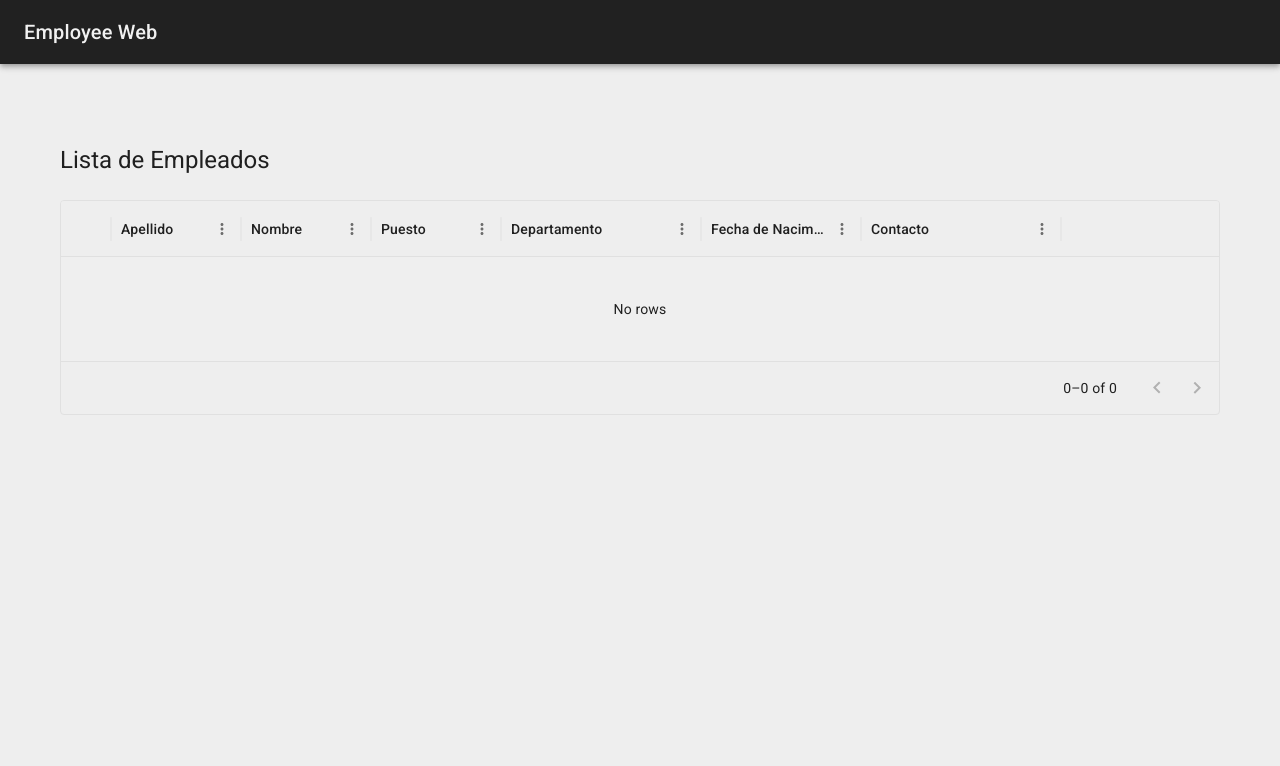
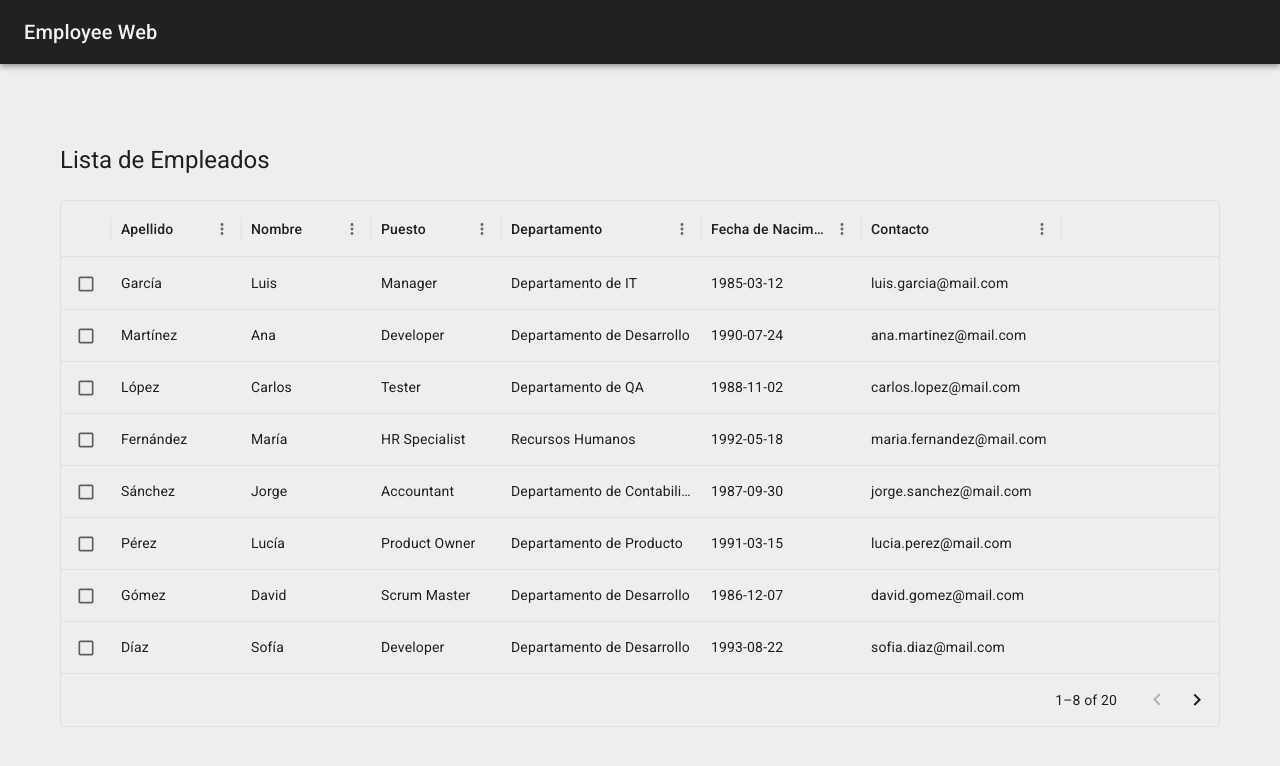
Before and after one commit to MartinezFabian/EmployeeWeb_React_TypeScript, a React (Vite) app: page / in a window 1280 px wide. Shown: the top 766 px of the page. Built offline with nearby package versions, Linux system fonts and the light colour scheme; no server answers.

Commit message:
Add checkbox toggle functionality

```diff
--- a/src/pages/home/components/EmployeeTable.tsx
+++ b/src/pages/home/components/EmployeeTable.tsx
@@ -1,9 +1,23 @@
 import React from 'react';
 
-import { DataGrid, GridColDef } from '@mui/x-data-grid';
+import { DataGrid, GridColDef, GridRenderCellParams } from '@mui/x-data-grid';
 import { Checkbox } from '@mui/material';
-import { useSelector } from 'react-redux';
-import { RootState } from '../../../redux/store/store';
+import { useDispatch, useSelector } from 'react-redux';
+import { AppDispatch, RootState } from '../../../redux/store/store';
+import { toggleFavorites } from '../../../redux/slices/employeesSlice';
+import Employee from '../../../models/Employee';
+
+interface EmployeeTableProps {
+  // define your props here
+}
+
+const EmployeeTable: React.FC<EmployeeTableProps> = () => {
+  const { employeesList, favorites } = useSelector((state: RootState) => state.employees);
+  const dispatch: AppDispatch = useDispatch();
+
+  const onChangeCheckbox = (employee: Employee) => {
+    dispatch(toggleFavorites(employee));
+  };
 
   const columns: GridColDef[] = [
     {
@@ -11,7 +25,13 @@ const columns: GridColDef[] = [
       type: 'actions',
       sortable: false,
       width: 50,
-    renderCell: () => <Checkbox size="small" />,
+      renderCell: (params: GridRenderCellParams) => (
+        <Checkbox
+          size="small"
+          checked={!!favorites.find((favorite) => favorite.id === params.row.id)}
+          onChange={() => onChangeCheckbox(params.row)}
+        />
+      ),
     },
     { field: 'lastName', headerName: 'Apellido', width: 130 },
     { field: 'firstName', headerName: 'Nombre', width: 130 },
@@ -21,12 +41,6 @@ const columns: GridColDef[] = [
     { field: 'contact', headerName: 'Contacto', width: 200 },
   ];
 
-interface EmployeeTableProps {
-  // define your props here
-}
-
-const EmployeeTable: React.FC<EmployeeTableProps> = () => {
-  const { employeesList } = useSelector((state: RootState) => state.employees);
   return (
     <DataGrid
       rows={employeesList}
--- a/src/redux/slices/employeesSlice.ts
+++ b/src/redux/slices/employeesSlice.ts
@@ -13,7 +13,17 @@ const initialState: EmployeesState = {
 export const employeesSlice = createSlice({
   name: 'employees',
   initialState: initialState,
-  reducers: {},
+  reducers: {
+    toggleFavorites: (state, action: PayloadAction<Employee>) => {
+      if (state.favorites.find((employee) => employee.id === action.payload.id)) {
+        // remove from favorites
+        state.favorites = state.favorites.filter((favorite) => favorite.id !== action.payload.id);
+      } else {
+        // add to favorites
+        state.favorites.push(action.payload);
+      }
+    },
+  },
   extraReducers: (builder) => {
     builder
       .addCase(fetchEmployees.pending, (state) => {
@@ -32,4 +42,4 @@ export const employeesSlice = createSlice({
   },
 });
 
-export const {} = employeesSlice.actions;
+export const { toggleFavorites } = employeesSlice.actions;
--- a/src/redux/thunks/fetchEmployees.ts
+++ b/src/redux/thunks/fetchEmployees.ts
@@ -8,7 +8,7 @@ export const fetchEmployees = createAsyncThunk<
 >(
   'employees/fetchEmployees', // Nombre del thunk
   async (_, thunkAPI) => {
-    const url = 'src/data/employeees.json'; // Ruta a tu archivo JSON
+    const url = 'src/data/employees.json'; // Ruta a tu archivo JSON
 
     try {
       const response = await fetch(url);
```
Lines whose indentation alone changed are shown as unchanged.
